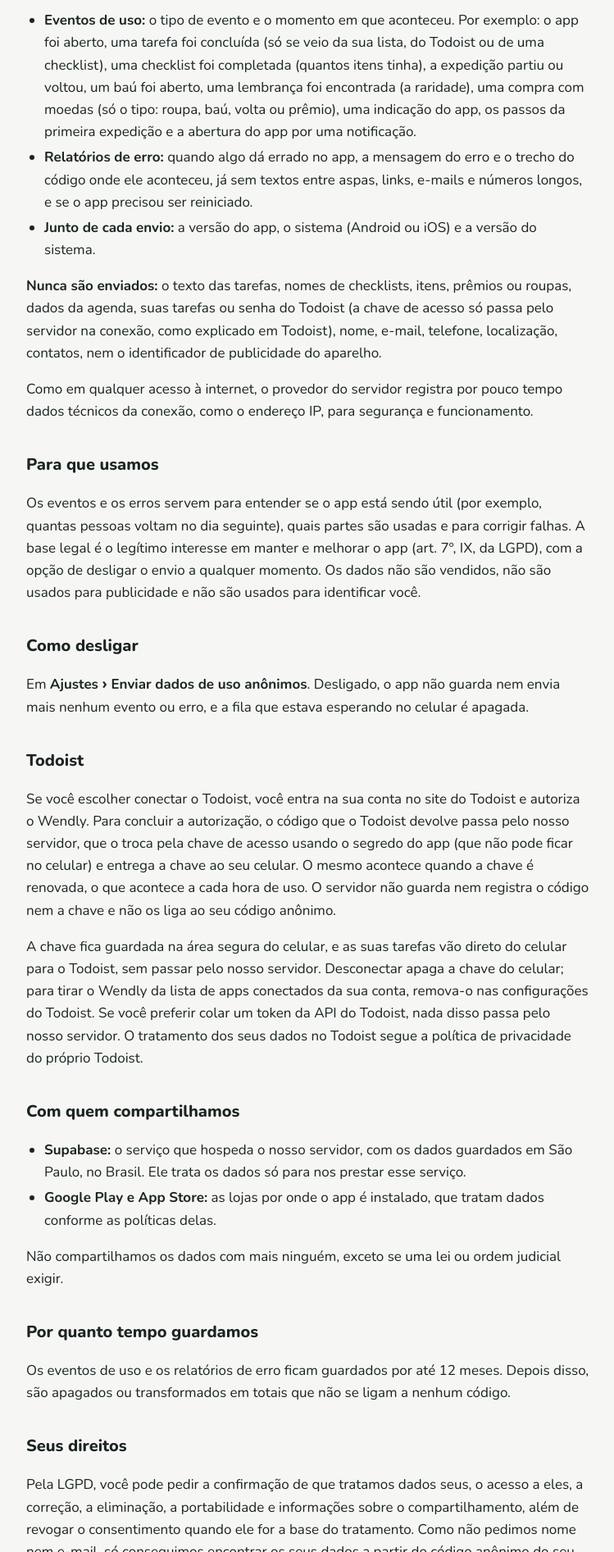
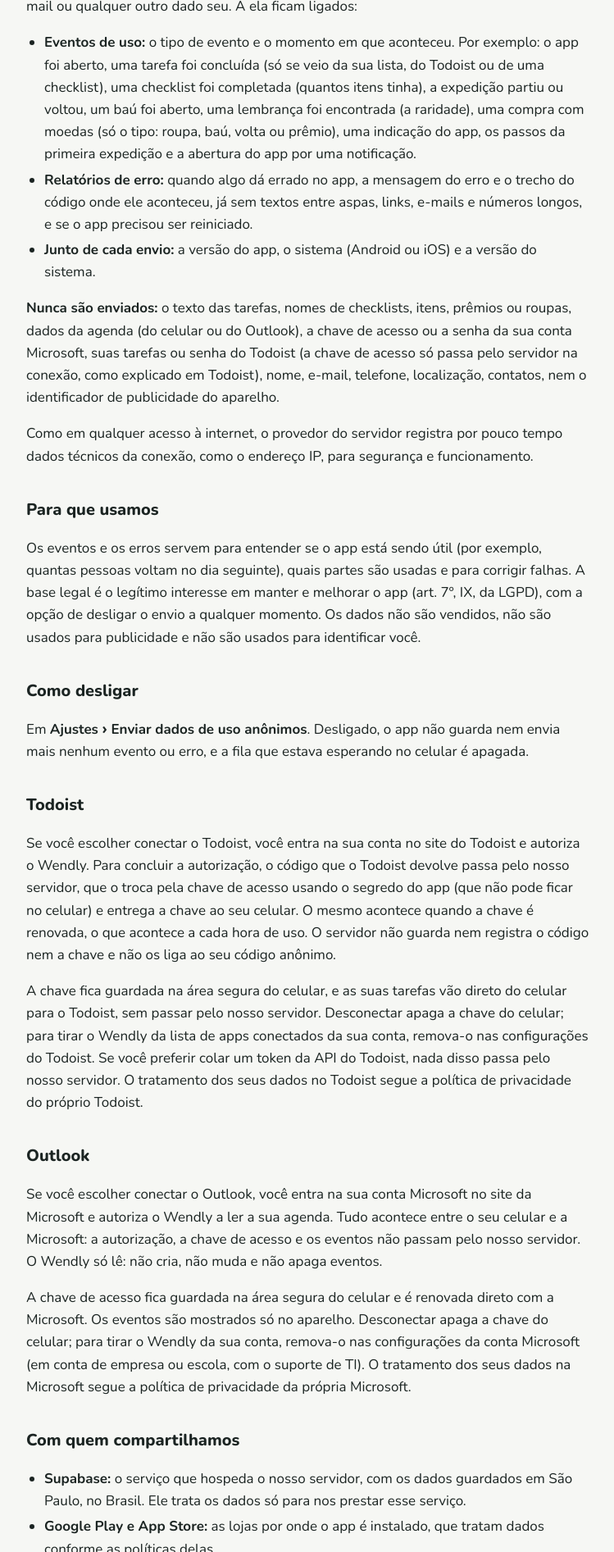
Before and after one commit to alcantara2509/wendly-site, a plain HTML site: page privacidade.html in a window 1280 px wide. Shown: the part 907-2800 px from the top of the page at 82% size, without its empty margins (264-1013 px from the left). Drawn offline with nearby package versions, Linux system fonts and the light colour scheme.

Commit message:
Política: Outlook conectado direto do celular para a Microsoft, só leitura, sem passar pelo servidor

```diff
--- a/privacidade.html
+++ b/privacidade.html
@@ -32,7 +32,7 @@ footer{margin-top:48px;color:var(--muted);font-size:15px;border-top:1px solid va
 <p class="meta">Última atualização: 24 de novembro de 2026</p>
 
 <div class="box">
-<strong>Em resumo:</strong> suas tarefas, sua agenda e seu progresso ficam no seu celular. O Wendly não pede nome, e-mail nem telefone. Para melhorar o app, ele envia contagens de uso e relatórios de erro ligados a um código anônimo, nunca o conteúdo das suas tarefas. Você pode desligar esse envio em Ajustes.
+<strong>Em resumo:</strong> suas tarefas, sua agenda e seu progresso ficam no seu celular. Se você conectar o Outlook, os eventos vêm direto da Microsoft para o celular, sem passar pelo nosso servidor. O Wendly não pede nome, e-mail nem telefone. Para melhorar o app, ele envia contagens de uso e relatórios de erro ligados a um código anônimo, nunca o conteúdo das suas tarefas. Você pode desligar esse envio em Ajustes.
 </div>
 
 <h2>Quem é o responsável</h2>
@@ -52,7 +52,7 @@ footer{margin-top:48px;color:var(--muted);font-size:15px;border-top:1px solid va
 <li><strong>Relatórios de erro:</strong> quando algo dá errado no app, a mensagem do erro e o trecho do código onde ele aconteceu, já sem textos entre aspas, links, e-mails e números longos, e se o app precisou ser reiniciado.</li>
 <li><strong>Junto de cada envio:</strong> a versão do app, o sistema (Android ou iOS) e a versão do sistema.</li>
 </ul>
-<p><strong>Nunca são enviados:</strong> o texto das tarefas, nomes de checklists, itens, prêmios ou roupas, dados da agenda, suas tarefas ou senha do Todoist (a chave de acesso só passa pelo servidor na conexão, como explicado em Todoist), nome, e-mail, telefone, localização, contatos, nem o identificador de publicidade do aparelho.</p>
+<p><strong>Nunca são enviados:</strong> o texto das tarefas, nomes de checklists, itens, prêmios ou roupas, dados da agenda (do celular ou do Outlook), a chave de acesso ou a senha da sua conta Microsoft, suas tarefas ou senha do Todoist (a chave de acesso só passa pelo servidor na conexão, como explicado em Todoist), nome, e-mail, telefone, localização, contatos, nem o identificador de publicidade do aparelho.</p>
 <p>Como em qualquer acesso à internet, o provedor do servidor registra por pouco tempo dados técnicos da conexão, como o endereço IP, para segurança e funcionamento.</p>
 
 <h2>Para que usamos</h2>
@@ -64,6 +64,10 @@ footer{margin-top:48px;color:var(--muted);font-size:15px;border-top:1px solid va
 <h2>Todoist</h2>
 <p>Se você escolher conectar o Todoist, você entra na sua conta no site do Todoist e autoriza o Wendly. Para concluir a autorização, o código que o Todoist devolve passa pelo nosso servidor, que o troca pela chave de acesso usando o segredo do app (que não pode ficar no celular) e entrega a chave ao seu celular. O mesmo acontece quando a chave é renovada, o que acontece a cada hora de uso. O servidor não guarda nem registra o código nem a chave e não os liga ao seu código anônimo.</p>
 <p>A chave fica guardada na área segura do celular, e as suas tarefas vão direto do celular para o Todoist, sem passar pelo nosso servidor. Desconectar apaga a chave do celular; para tirar o Wendly da lista de apps conectados da sua conta, remova-o nas configurações do Todoist. Se você preferir colar um token da API do Todoist, nada disso passa pelo nosso servidor. O tratamento dos seus dados no Todoist segue a política de privacidade do próprio Todoist.</p>
+
+<h2>Outlook</h2>
+<p>Se você escolher conectar o Outlook, você entra na sua conta Microsoft no site da Microsoft e autoriza o Wendly a ler a sua agenda. Tudo acontece entre o seu celular e a Microsoft: a autorização, a chave de acesso e os eventos não passam pelo nosso servidor. O Wendly só lê: não cria, não muda e não apaga eventos.</p>
+<p>A chave de acesso fica guardada na área segura do celular e é renovada direto com a Microsoft. Os eventos são mostrados só no aparelho. Desconectar apaga a chave do celular; para tirar o Wendly da sua conta, remova-o nas configurações da conta Microsoft (em conta de empresa ou escola, com o suporte de TI). O tratamento dos seus dados na Microsoft segue a política de privacidade da própria Microsoft.</p>
 
 <h2>Com quem compartilhamos</h2>
 <ul>
```
